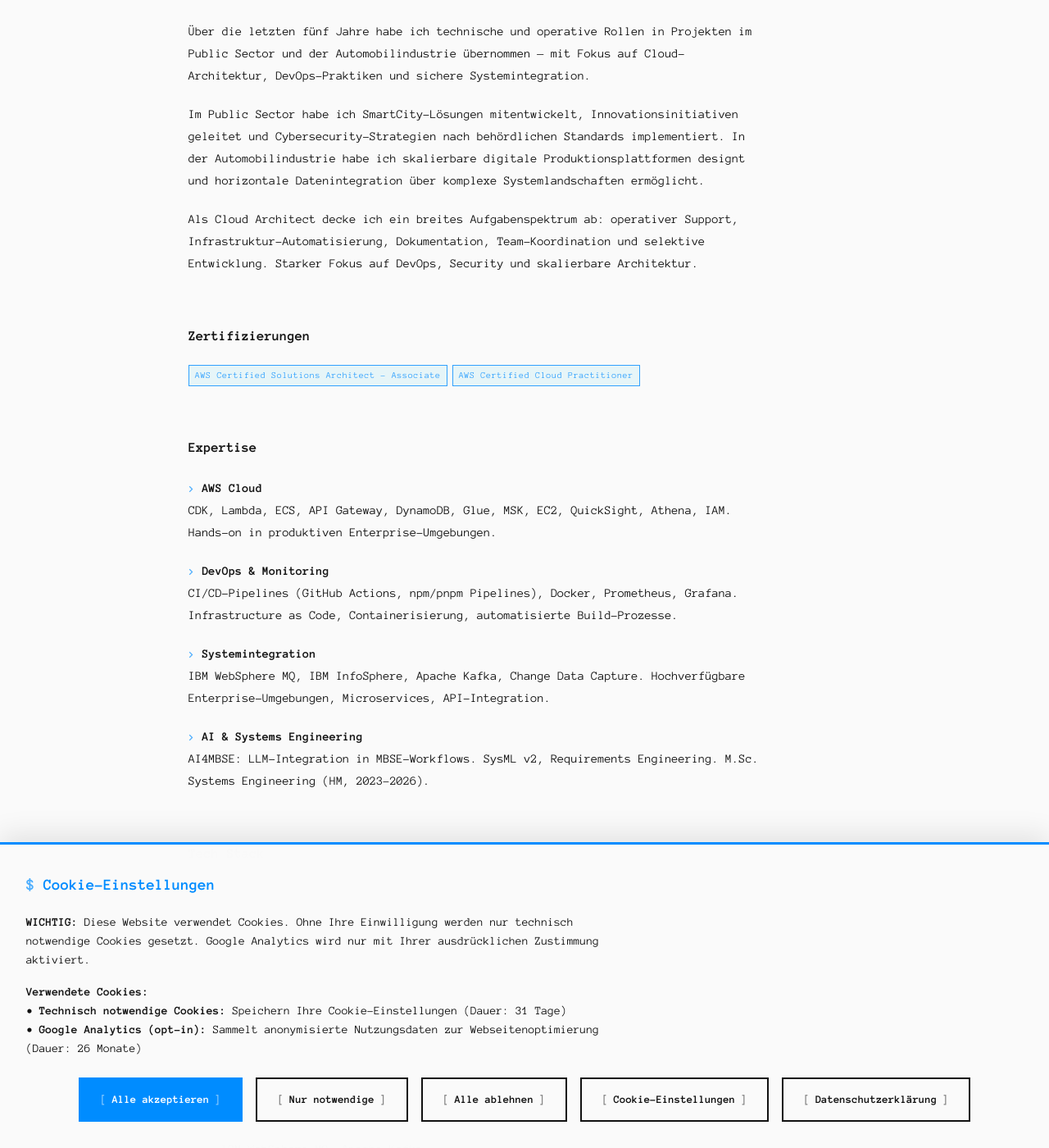
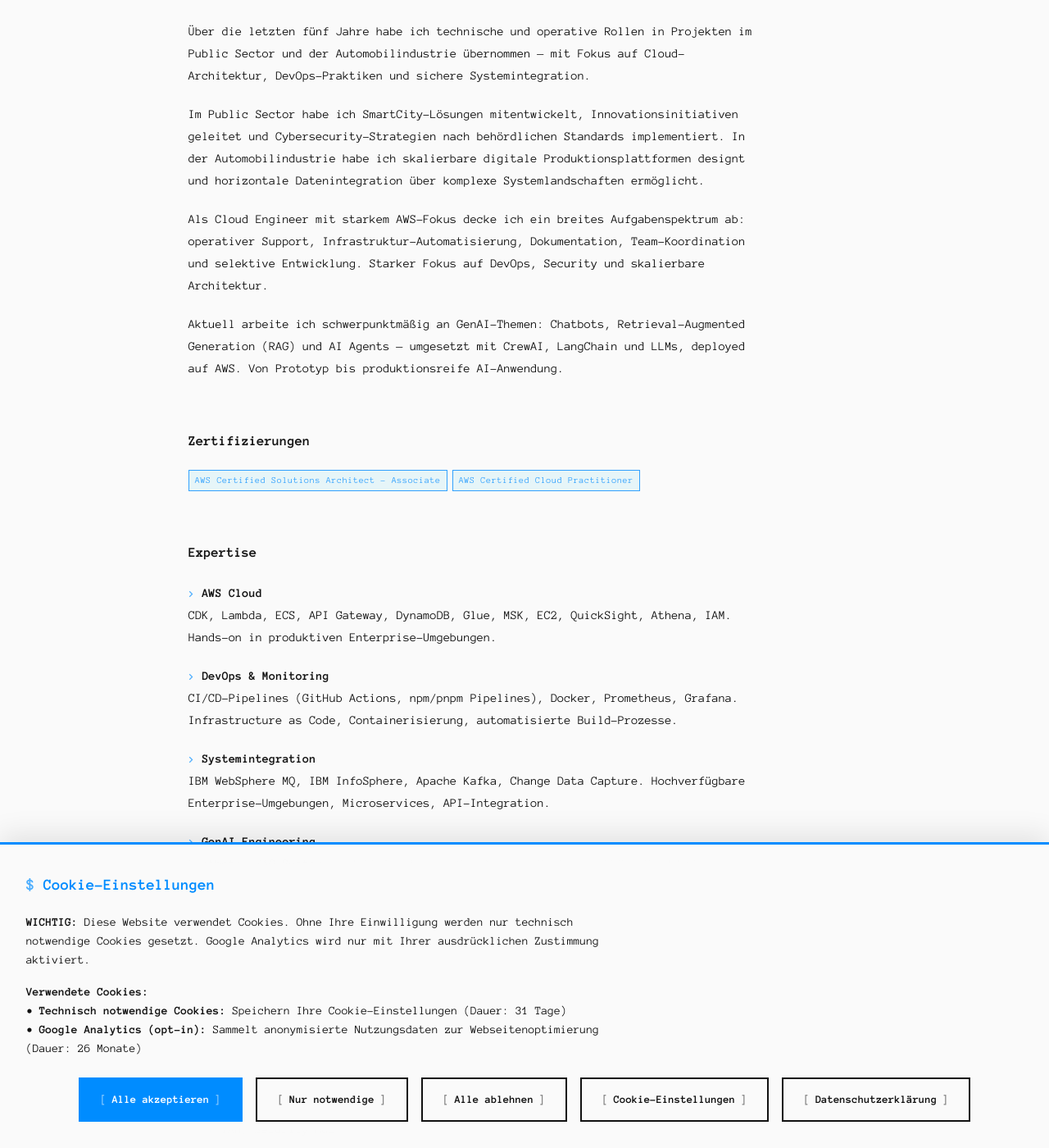
Before and after one commit to kingsepp/kingsepp.github.io, a Jekyll site: the page built from about.html, in a window 1280 px wide and 1400 px high, scrolled down 707 px. Shown: the whole window at 82% size. Built offline with Jekyll 4.4.1, drawn with Linux system fonts in a browser that asks for light colours; some of the changed text lies outside the part shown.

Commit message:
feat: GenAI-Profil prominent platzieren (Cloud Engineer, AWS, RAG/Agents)
Cloud Engineer mit AWS-Fokus und aktuellem GenAI-Schwerpunkt (Chatbots,
RAG, AI Agents mit CrewAI/LangChain) in Hero, Expertise, Tech-Stack und
SEO-Meta von index.html und about.html.

Co-Authored-By: Claude Fable 5 <noreply@anthropic.com>

```diff
--- a/about.html
+++ b/about.html
@@ -2,7 +2,7 @@
 layout: default
 title: Über mich — Thomas Schuster, Freelance AWS Cloud Architect München
 permalink: /about/
-description: Thomas Schuster IT-Consulting — AWS Certified Solutions Architect, Senior IT-Consultant. 5 Jahre Erfahrung im Public Sector und der Automobilindustrie. München & Remote.
+description: Thomas Schuster IT-Consulting — AWS Cloud Engineer & Certified Solutions Architect mit Fokus auf GenAI (RAG, Chatbots, AI Agents, CrewAI, LangChain). 5 Jahre Erfahrung im Public Sector und der Automobilindustrie. München & Remote.
 ---
 
 <div id="about-content">
@@ -19,7 +19,8 @@ description: Thomas Schuster IT-Consulting — AWS Certified Solutions Architect
       <span class="highlight">München</span>.<br />
       Spezialisiert auf <span class="highlight">AWS Cloud-Architektur</span>,
       <span class="highlight">DevOps-Automatisierung</span> und
-      <span class="highlight">sichere Systemintegration</span>.
+      <span class="highlight">sichere Systemintegration</span>. Aktueller Fokus:
+      <span class="highlight">GenAI-Engineering</span> — RAG, Chatbots und AI Agents.
     </p>
   </section>
 
@@ -41,9 +42,14 @@ description: Thomas Schuster IT-Consulting — AWS Certified Solutions Architect
         horizontale Datenintegration über komplexe Systemlandschaften ermöglicht.
       </p>
       <p>
-        Als Cloud Architect decke ich ein breites Aufgabenspektrum ab: operativer Support,
-        Infrastruktur-Automatisierung, Dokumentation, Team-Koordination und selektive Entwicklung.
-        Starker Fokus auf DevOps, Security und skalierbare Architektur.
+        Als Cloud Engineer mit starkem AWS-Fokus decke ich ein breites Aufgabenspektrum ab:
+        operativer Support, Infrastruktur-Automatisierung, Dokumentation, Team-Koordination und
+        selektive Entwicklung. Starker Fokus auf DevOps, Security und skalierbare Architektur.
+      </p>
+      <p>
+        Aktuell arbeite ich schwerpunktmäßig an GenAI-Themen: Chatbots, Retrieval-Augmented
+        Generation (RAG) und AI Agents — umgesetzt mit CrewAI, LangChain und LLMs, deployed auf AWS.
+        Von Prototyp bis produktionsreife AI-Anwendung.
       </p>
     </div>
 
@@ -83,10 +89,11 @@ description: Thomas Schuster IT-Consulting — AWS Certified Solutions Architect
         </div>
 
         <div class="expertise-item">
-          <h4><span class="prompt-symbol">></span> AI & Systems Engineering</h4>
+          <h4><span class="prompt-symbol">></span> GenAI Engineering</h4>
           <p>
-            AI4MBSE: LLM-Integration in MBSE-Workflows. SysML v2, Requirements Engineering. M.Sc.
-            Systems Engineering (HM, 2023–2026).
+            Chatbots, RAG-Systeme und AI Agents mit CrewAI, LangChain und LLMs. Produktionsreife
+            AI-Anwendungen auf AWS. Plus AI4MBSE-Forschung: LLM-Integration in MBSE-Workflows, SysML
+            v2. M.Sc. Systems Engineering (HM, 2023–2026).
           </p>
         </div>
       </div>
@@ -122,6 +129,16 @@ description: Thomas Schuster IT-Consulting — AWS Certified Solutions Architect
             <li>JSON, HTML, REST APIs</li>
             <li>Microservices, Backend-Entwicklung</li>
             <li>Prompt Engineering, LLMs</li>
+          </ul>
+        </div>
+
+        <div class="tech-category">
+          <h4>GenAI & LLMs</h4>
+          <ul>
+            <li>CrewAI, LangChain</li>
+            <li>RAG, Vector Stores, Embeddings</li>
+            <li>AI Agents, Chatbots</li>
+            <li>Amazon Bedrock, OpenAI / OpenRouter</li>
           </ul>
         </div>
 
```
Also changed, not shown: index.html (+10 -8 lines).
